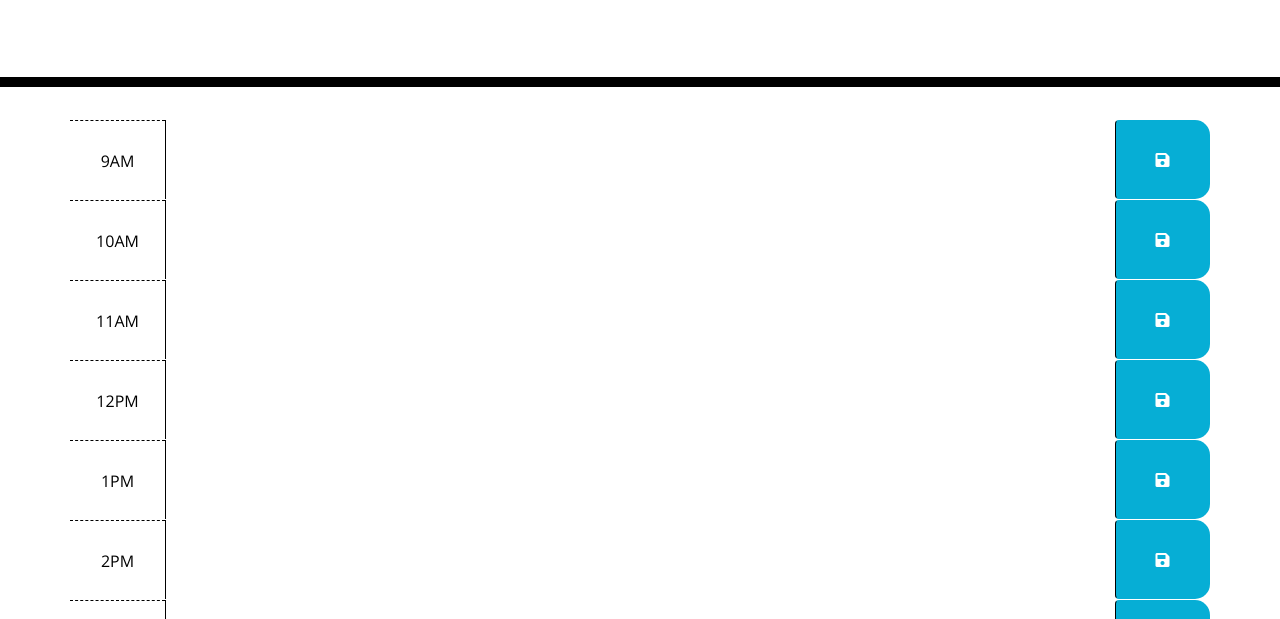
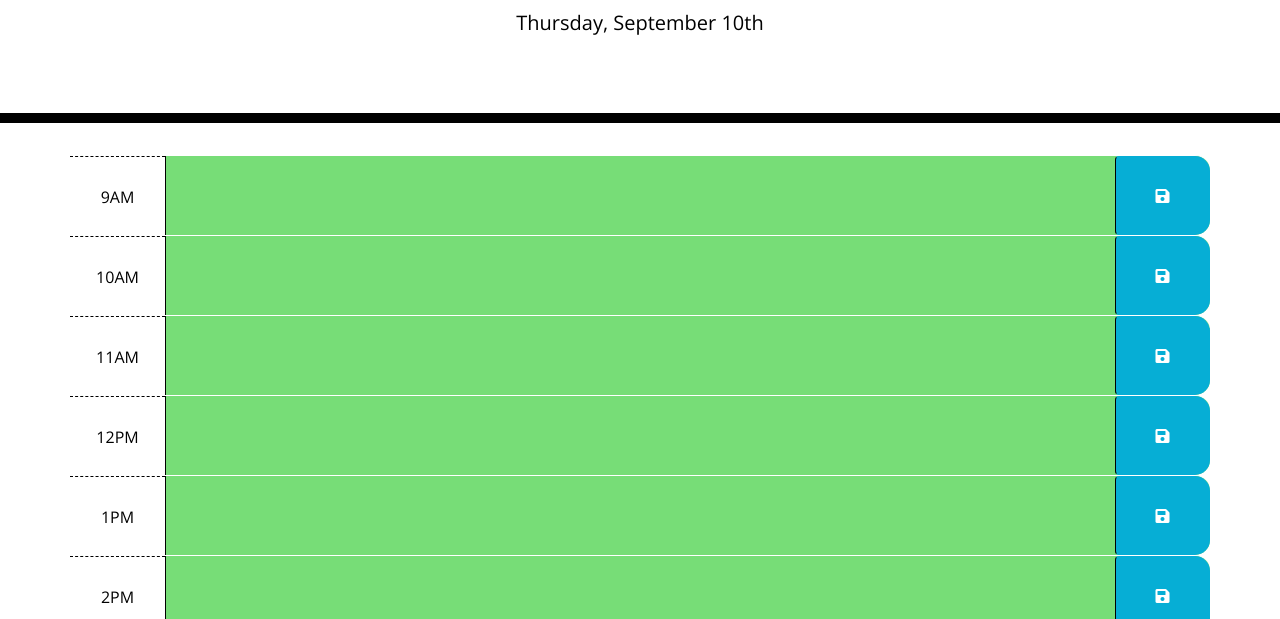
Before and after one commit to johnfan7/HW5, a plain HTML site: page index.html in a window 1280 px wide. Shown: the part 181-800 px from the top of the page. Drawn offline with nearby package versions, Linux system fonts and the light colour scheme.

Commit message:
final version

```diff
--- a/app.js
+++ b/app.js
@@ -0,0 +1,68 @@
+$(document).ready(function(){
+
+    // listen for clicks on the "save" button
+
+    $(".saveBtn").on("click", function() {
+
+
+
+        // assgin the descriptions in the box to value
+        // assign the time (this) with the id attribute
+
+        var value = $(this).siblings(".description").val();
+        var time = $(this).parent().attr("id");
+
+
+        localStorage.setItem(time, value);
+    });
+
+    function hourUpdater() {
+        // get the current hour
+
+        var currentHour = moment().hours();
+
+        // loop over time blocks
+
+        $(".time-block").each(function(){
+            var blockHour = parseInt($(this).attr("id").split("-")[1]);
+
+            if (blockHour < currentHour) {
+
+                $(this).addClass("past")
+            }
+
+            else if (blockHour === currentHour) {
+                $(this).removeClass("past");
+                $(this).addClass("present");
+            }
+            else {
+                $(this).removeClass("past");
+                $(this).removeClass("present");
+                $(this).addClass("future");
+            }
+
+        });
+    }
+
+    hourUpdater();
+
+    var interval = setInterval(hourUpdater, 15000);
+
+
+    $("#hour-9 .description").val(localStorage.getItem("hour-9"));
+    $("#hour-10 .description").val(localStorage.getItem("hour-10"));
+    $("#hour-11 .description").val(localStorage.getItem("hour-11"));
+    $("#hour-12 .description").val(localStorage.getItem("hour-12"));
+    $("#hour-13 .description").val(localStorage.getItem("hour-13"));
+    $("#hour-14 .description").val(localStorage.getItem("hour-14"));
+    $("#hour-15 .description").val(localStorage.getItem("hour-15"));
+    $("#hour-16 .description").val(localStorage.getItem("hour-16"));
+    $("#hour-17 .description").val(localStorage.getItem("hour-17"));
+
+
+    $("#currentDay").text(moment().format("dddd, MMMM Do"));
+
+}
+
+
+)
--- a/index.html
+++ b/index.html
@@ -19,6 +19,7 @@
       rel="stylesheet"
     />
     <link rel="stylesheet" href="style.css" />
+
     <title>Work Day Scheduler</title>
   </head>
 
@@ -119,5 +120,6 @@
 
     <script src="https://code.jquery.com/jquery-3.4.1.min.js"></script>
     <script src="https://cdnjs.cloudflare.com/ajax/libs/moment.js/2.24.0/moment.min.js"></script>
+    <script src="app.js"></script>
   </body>
 </html>
--- a/style.css
+++ b/style.css
@@ -44,7 +44,7 @@ textarea{
 
 .past {
   background-color: #d3d3d3;
-  color: white;
+  color: red;
 }
 
 .present {
```
